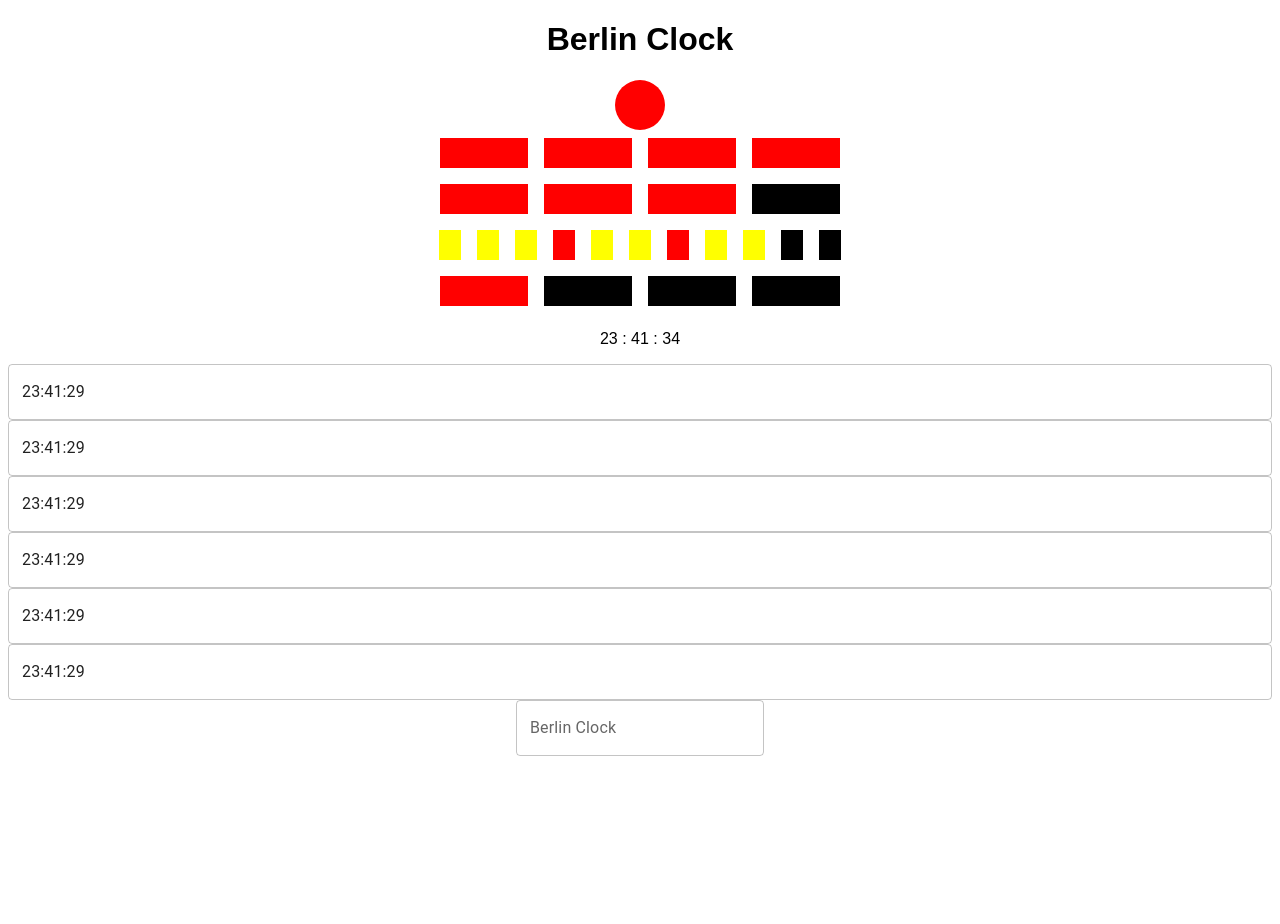
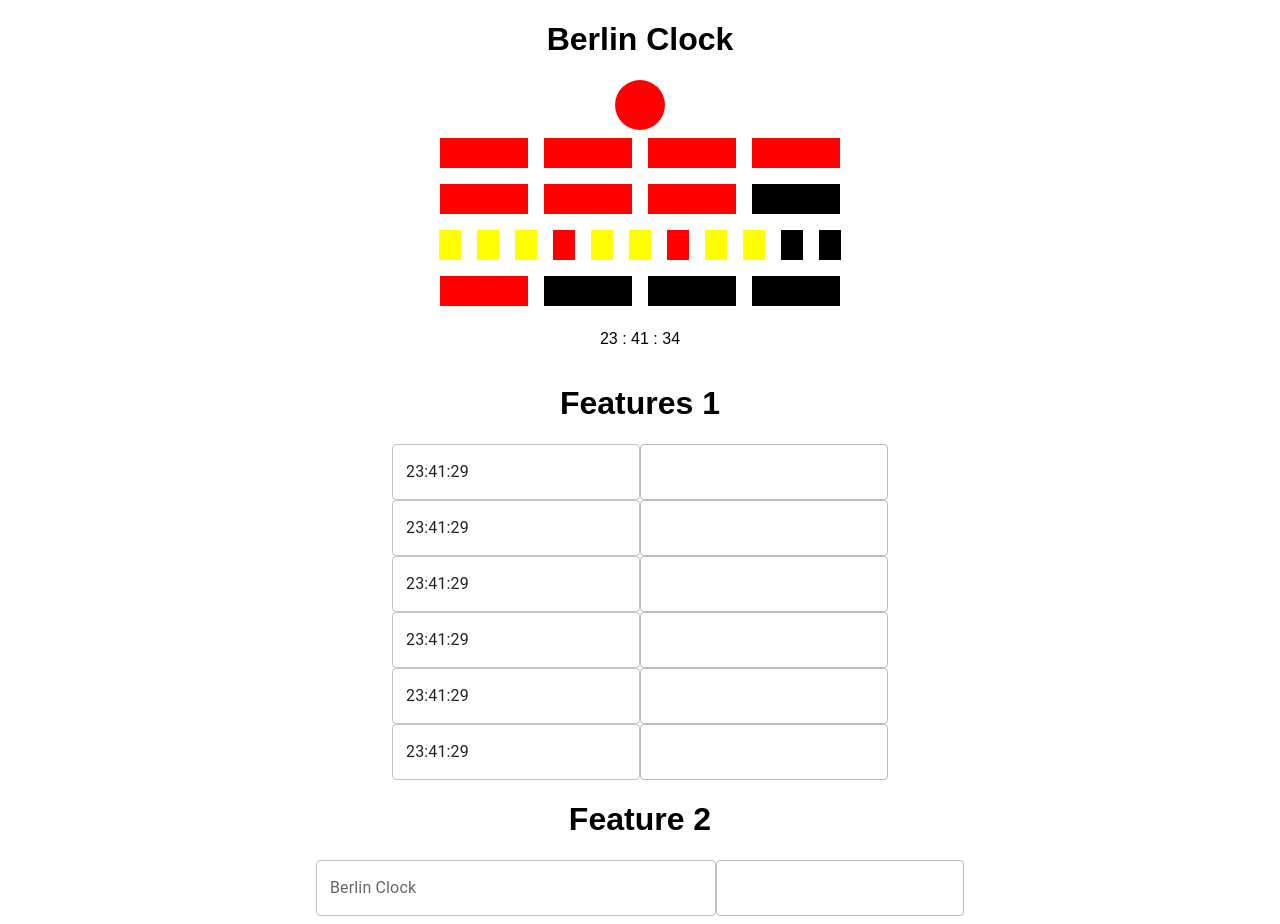
Before and after one commit to Jocelyn10/berlin-clock-react, a React (Create React App) app: page / in a window 1280 px wide. Before the commit the page ends 800 px from the top, so only its background shows below. Built offline with nearby package versions, Linux system fonts and the light colour scheme.

Commit message:
add TextField components

```diff
--- a/src/App.js
+++ b/src/App.js
@@ -3,6 +3,7 @@ import styled from 'styled-components';
 import './styles.css';
 
 import TextField from '@mui/material/TextField/index';
+import Box from '@mui/material/Box';
 
 import Seconds from './components/Seconds';
 import SingleHours from './components/SingleHours';
@@ -19,7 +20,7 @@ import {
   fiveHours,
   seconds,
   digitalClockBerlinClockConvert,
-  berlinClockDigitalClockConvert
+  berlinClockDigitalClockConvert,
 } from './helpers/_functions';
 
 const BerlinClockWrapper = styled.div`
@@ -63,7 +64,7 @@ const App = () => {
     fiveHoursValue,
     secondsValue,
     berlinClockValue,
-    digitalClockValue
+    digitalClockValue,
   ]);
 
   return (
@@ -77,20 +78,57 @@ const App = () => {
         <SingleMinutes time={dateNow} />
         <Clock time={dateNow} />
       </BerlinClockWrapper>
+
+      <h1>Features 1</h1>
+      <Box component="div" sx={{ display: 'flex', justifyContent: 'center' }}>
         <TimePickerComponent
           timeValue={(time) => setSingleMinutesValue(time.$d)}
         />
-      <TimePickerComponent timeValue={(time) => setFiveMinutesValue(time.$d)} />
-      <TimePickerComponent timeValue={(time) => setSingleHoursValue(time.$d)} />
+        <TextField disabled />
+      </Box>
+
+      <Box component="div" sx={{ display: 'flex', justifyContent: 'center' }}>
+        <TimePickerComponent
+          timeValue={(time) => setFiveMinutesValue(time.$d)}
+        />
+        <TextField disabled />
+      </Box>
+
+      <Box component="div" sx={{ display: 'flex', justifyContent: 'center' }}>
+        <TimePickerComponent
+          timeValue={(time) => setSingleHoursValue(time.$d)}
+        />
+        <TextField disabled />
+      </Box>
+
+      <Box component="div" sx={{ display: 'flex', justifyContent: 'center' }}>
         <TimePickerComponent timeValue={(time) => setFiveHoursValue(time.$d)} />
+        <TextField disabled />
+      </Box>
+
+      <Box component="div" sx={{ display: 'flex', justifyContent: 'center' }}>
         <TimePickerComponent timeValue={(time) => setSecondsValue(time.$d)} />
-      <TimePickerComponent timeValue={(time) => setBerlinClockValue(time.$d)} />
+        <TextField disabled />
+      </Box>
+
+      <Box component="div" sx={{ display: 'flex', justifyContent: 'center' }}>
+        <TimePickerComponent
+          timeValue={(time) => setBerlinClockValue(time.$d)}
+        />
+        <TextField disabled />
+      </Box>
+
+      <h1>Feature 2</h1>
+      <Box component="div" sx={{ display: 'flex', justifyContent: 'center' }}>
         <TextField
+          sx={{ width: '400px' }}
           label="Berlin Clock"
           variant="outlined"
           value={digitalClockValue}
           onChange={(e) => setDigitalClockValue(e.target.value)}
         />
+        <TextField disabled />
+      </Box>
     </div>
   );
 };
```
Lines whose indentation alone changed are shown as unchanged.
